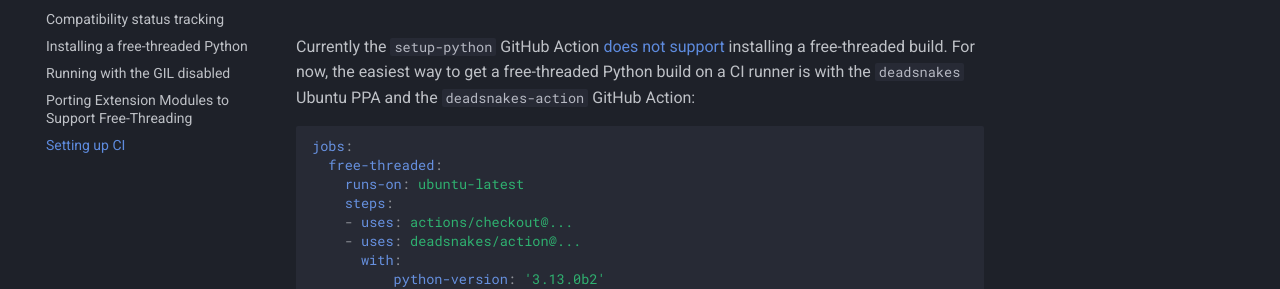
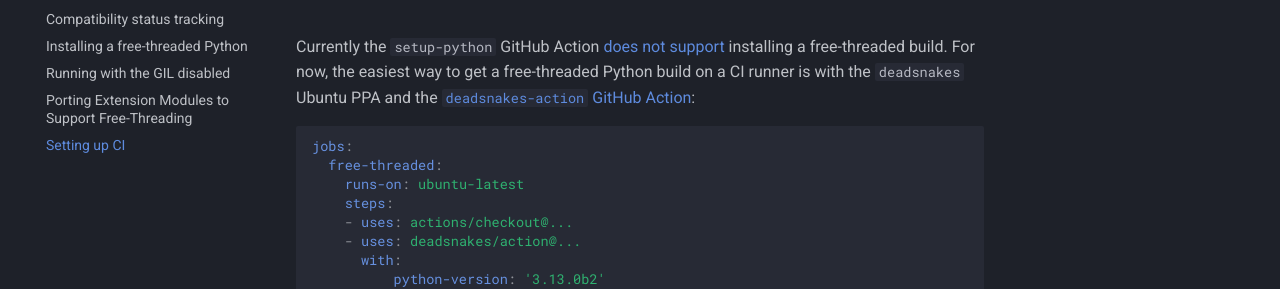
Before and after one commit to Quansight-Labs/free-threaded-compatibility, an MkDocs documentation site: the page built from docs/ci.md, in a window 1280 px wide and 900 px high. Shown: the part 146-435 px from the top of the window. Built offline with MkDocs 1.6.1 and Material for MkDocs 9.7.7, drawn with Linux system fonts in a browser that asks for light colours; comment, search, counter and statistics services are not loaded; some of the changed lines change nothing that is shown.

Commit message:
Add link; mainly to re-run CI

````diff
--- a/docs/ci.md
+++ b/docs/ci.md
@@ -4,7 +4,7 @@ Currently the `setup-python` GitHub Action [does not
 support](https://github.com/actions/setup-python/issues/771) installing a
 free-threaded build. For now, the easiest way to get a free-threaded Python
 build on a CI runner is with the `deadsnakes` Ubuntu PPA and the
-`deadsnakes-action` GitHub Action:
+[`deadsnakes-action` GitHub Action](https://github.com/deadsnakes/action):
 
 ```yaml
 jobs:
````
